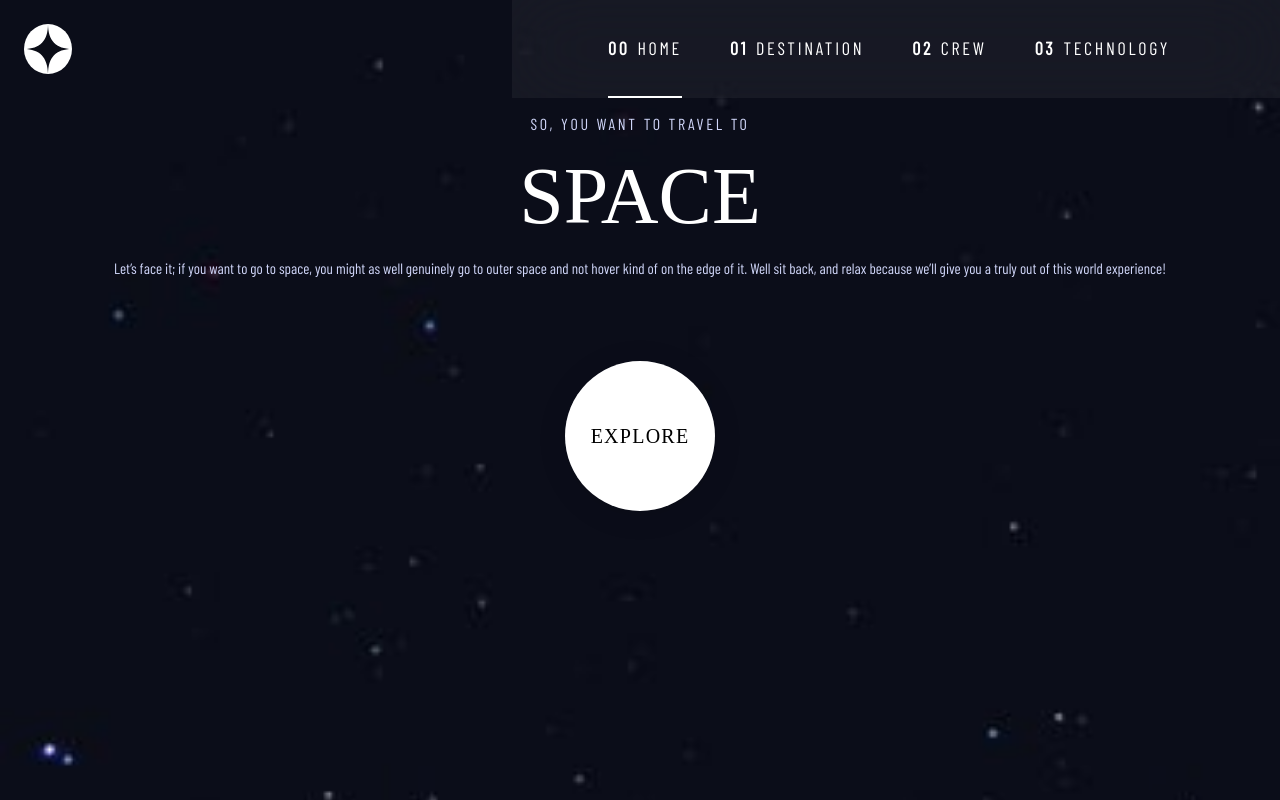
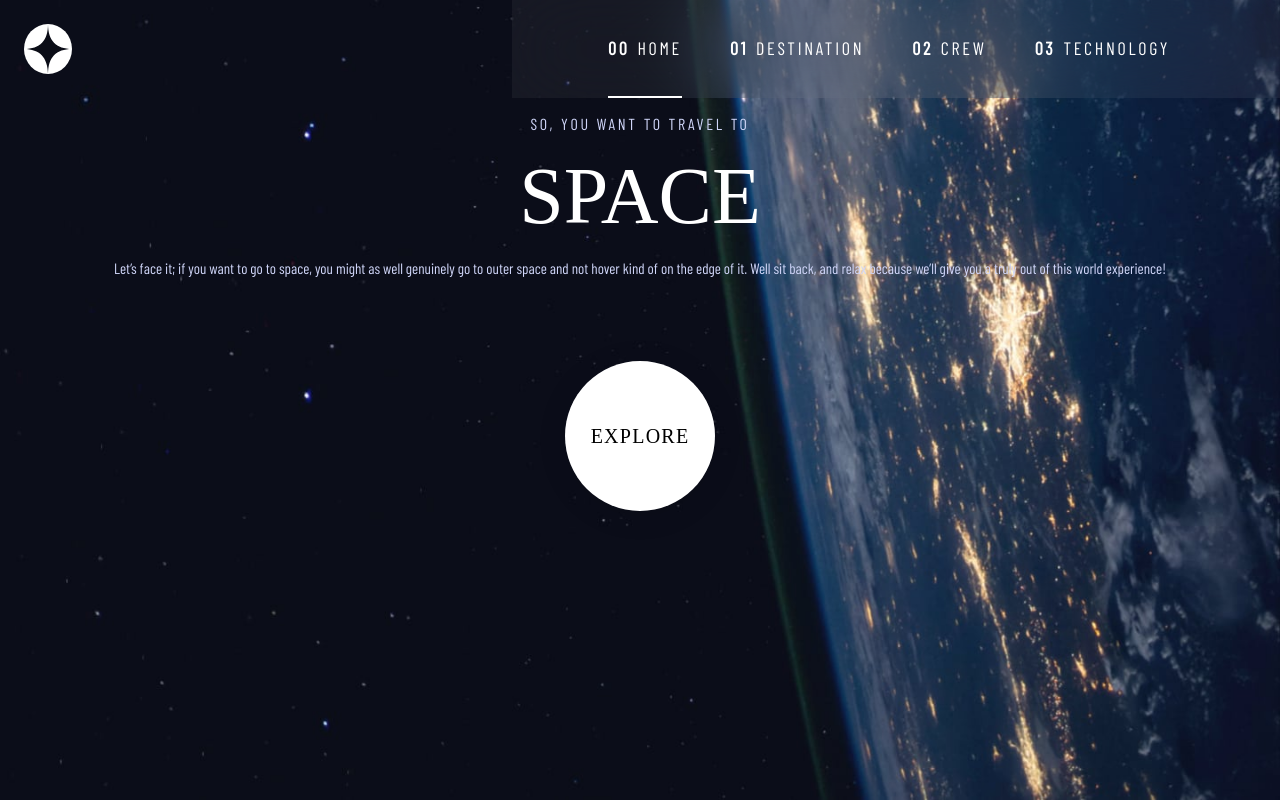
Before and after one commit to MaxWolts/space-tourism, a Next.js app: page / in a window 1280 px wide. Built offline with nearby package versions, Linux system fonts and the light colour scheme; a web font is replaced by a local one.

Commit message:
:construction: working in the responsive design: Home - changes in the background

```diff
--- a/app/globals.css
+++ b/app/globals.css
@@ -40,7 +40,7 @@ body {
   min-height: 100vh;
   box-sizing: border-box;
 }
-.Home__background-mobile {
+.Home__background {
   background-image: url('/assets/home/background-home-mobile.jpg');
 }
 .Destination__background-mobile {
@@ -74,3 +74,13 @@ body {
   height: 15.625rem;
   width: 15.625rem;
 }
+@media (min-width:768px) {
+  .Home__background {
+    background-image: url('/assets/home/background-home-tablet.jpg');
+  }
+}
+@media (min-width:1280px) {
+  .Home__background {
+    background-image: url('/assets/home/background-home-desktop.jpg');
+  }
+}
--- a/app/page.tsx
+++ b/app/page.tsx
@@ -1,9 +1,11 @@
 import Link from "next/link"
+import mobile from "../public/assets/home/background-home-mobile.jpg"
 
 export default function Home() {
+  console.log(mobile.src);
 
   return (
-    <main className={`z-10 relative w-screen min-h-screen Home__background-mobile bg-cover`}>
+    <main className={`z-10 relative w-screen min-h-screen Home__background bg-cover`}>
       <div className="pt-28 pb-16 px-6 text-center">
         <div className="navText text-lightBlue">
           <p>SO, YOU WANT TO TRAVEL TO</p>
```
